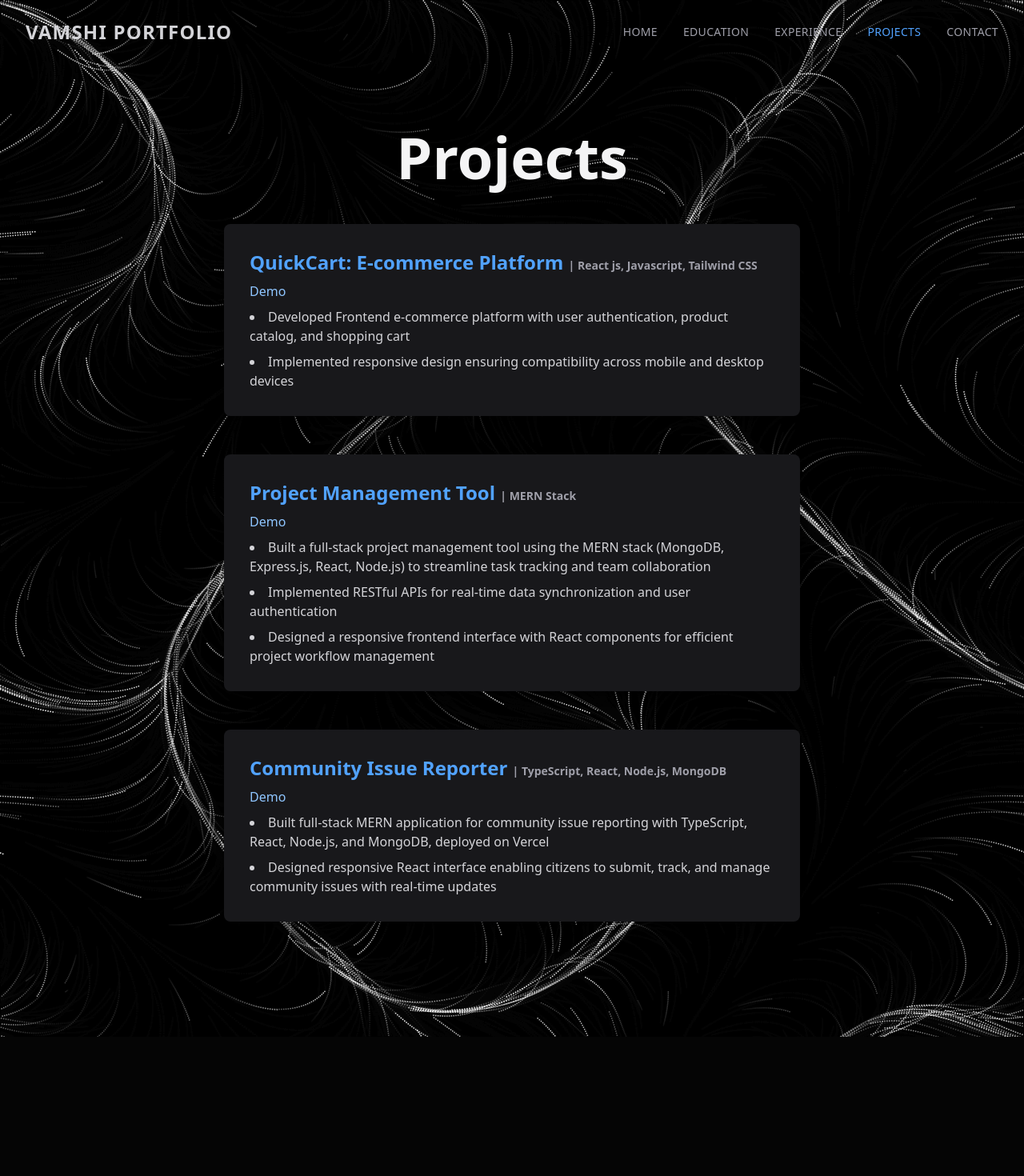
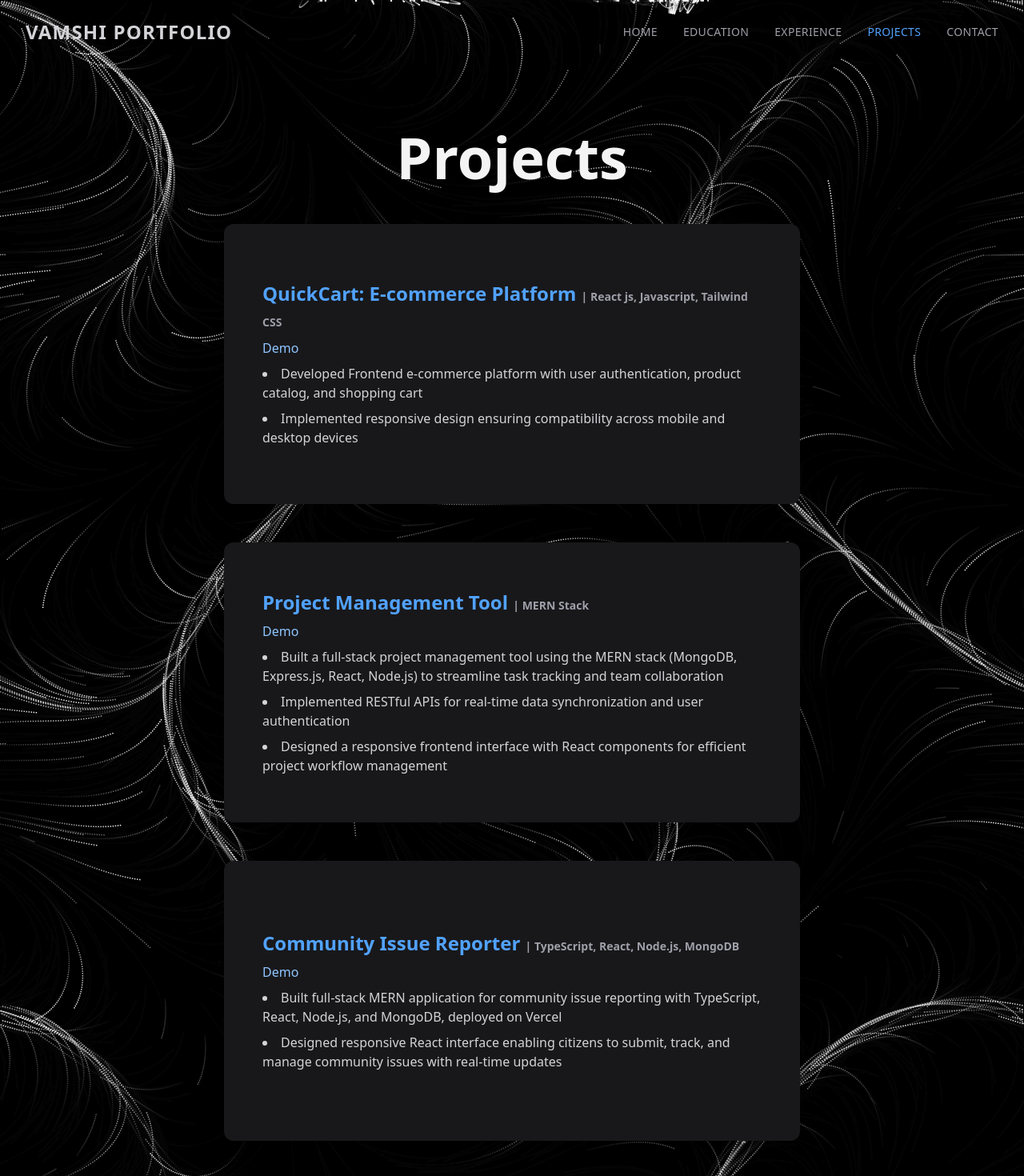
Before and after one commit to VamshiBilla07/vamshi.me, a Next.js app: page /projects in a window 1280 px wide. Shown: the top 1470 px of the page at 80% size. Before the commit the page ends 1296 px from the top, so only its background shows below. Built offline with nearby package versions, Linux system fonts and the light colour scheme.

Commit message:
Increase project container size for better visual impact on Projects page

```diff
--- a/app/projects/page.tsx
+++ b/app/projects/page.tsx
@@ -46,7 +46,7 @@ export default function CampusPage() {
           Projects
         </motion.h1>
         <div className="space-y-12">
-          <div className="bg-zinc-900 rounded-lg p-8 shadow-lg">
+          <div className="bg-zinc-900 rounded-xl p-12 shadow-2xl min-h-[350px] flex flex-col justify-center">
             <h2 className="text-2xl font-bold text-blue-400 mb-2">QuickCart: E-commerce Platform <span className="text-sm text-zinc-400">| React js, Javascript, Tailwind CSS</span></h2>
             <p className="text-blue-300 mb-2">Demo</p>
             <ul className="list-disc list-inside space-y-2 text-zinc-300">
@@ -54,7 +54,7 @@ export default function CampusPage() {
               <li>Implemented responsive design ensuring compatibility across mobile and desktop devices</li>
             </ul>
           </div>
-          <div className="bg-zinc-900 rounded-lg p-8 shadow-lg">
+          <div className="bg-zinc-900 rounded-xl p-12 shadow-2xl min-h-[350px] flex flex-col justify-center">
             <h2 className="text-2xl font-bold text-blue-400 mb-2">Project Management Tool <span className="text-sm text-zinc-400">| MERN Stack</span></h2>
             <p className="text-blue-300 mb-2">Demo</p>
             <ul className="list-disc list-inside space-y-2 text-zinc-300">
@@ -63,7 +63,7 @@ export default function CampusPage() {
               <li>Designed a responsive frontend interface with React components for efficient project workflow management</li>
             </ul>
           </div>
-          <div className="bg-zinc-900 rounded-lg p-8 shadow-lg">
+          <div className="bg-zinc-900 rounded-xl p-12 shadow-2xl min-h-[350px] flex flex-col justify-center">
             <h2 className="text-2xl font-bold text-blue-400 mb-2">Community Issue Reporter <span className="text-sm text-zinc-400">| TypeScript, React, Node.js, MongoDB</span></h2>
             <p className="text-blue-300 mb-2">Demo</p>
             <ul className="list-disc list-inside space-y-2 text-zinc-300">
```
